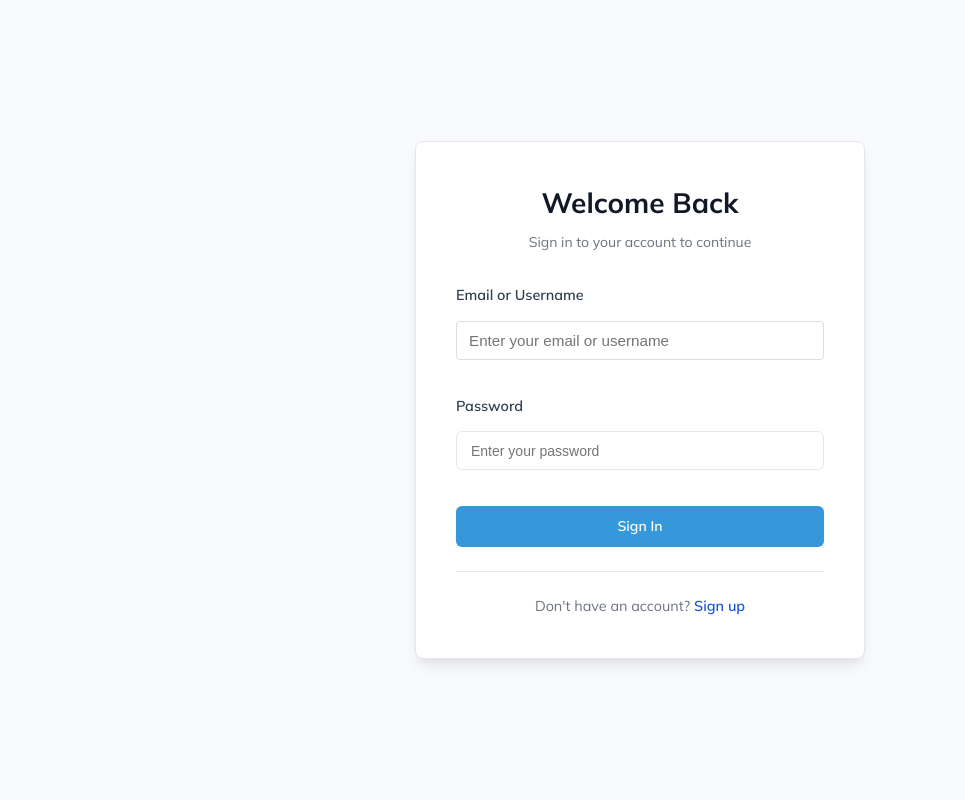
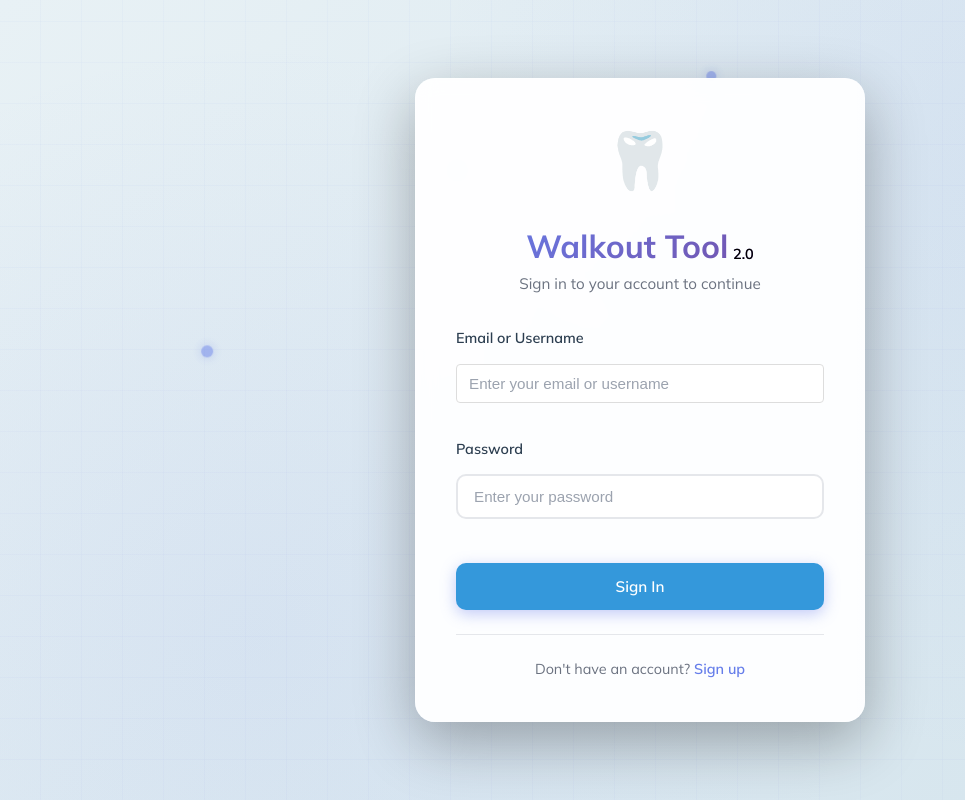
Before and after one commit to gsheetsupportCapline/walkout-frontend, a React (Create React App) app: page /login in a window 1280 px wide. Shown: the whole page, without its empty margins (0-965 px from the left). Built offline with nearby package versions, Linux system fonts and the light colour scheme; no server answers.

Commit message:
login css added

```diff
--- a/src/components/Auth/Auth.css
+++ b/src/components/Auth/Auth.css
@@ -4,17 +4,197 @@
   align-items: center;
   justify-content: center;
   padding: 2rem;
-  background: var(--bg-color);
+  background: linear-gradient(135deg, #e8f1f5 0%, #d4e4ed 100%);
+  position: relative;
+  overflow: hidden;
+}
+
+/* Professional Animated Background with Floating Particles */
+.auth-background {
+  position: absolute;
+  top: 0;
+  left: 0;
+  width: 100%;
+  height: 100%;
+  overflow: hidden;
+  z-index: 0;
+  background-image:
+    radial-gradient(
+      circle at 20% 80%,
+      rgba(102, 126, 234, 0.08) 0%,
+      transparent 50%
+    ),
+    radial-gradient(
+      circle at 80% 20%,
+      rgba(102, 126, 234, 0.08) 0%,
+      transparent 50%
+    );
+}
+
+.gradient-blob {
+  position: absolute;
+  background: rgba(102, 126, 234, 0.5);
+  border-radius: 50%;
+  box-shadow: 0 0 10px rgba(102, 126, 234, 0.3);
+  animation: particleFloat var(--duration) linear infinite;
+  top: -20px;
+}
+
+.blob-1 {
+  width: 12px;
+  height: 12px;
+  left: 15%;
+  --duration: 12s;
+  animation-delay: 0s;
+}
+
+.blob-2 {
+  width: 8px;
+  height: 8px;
+  left: 35%;
+  --duration: 15s;
+  animation-delay: 2s;
+}
+
+.blob-3 {
+  width: 10px;
+  height: 10px;
+  left: 55%;
+  --duration: 13s;
+  animation-delay: 4s;
+}
+
+.auth-background::before {
+  content: "🦷";
+  position: absolute;
+  font-size: 300px;
+  opacity: 0.06;
+  top: 50%;
+  left: 50%;
+  transform: translate(-50%, -50%);
+  z-index: 0;
+  user-select: none;
+  pointer-events: none;
+  filter: grayscale(0.5);
+}
+
+.auth-background::after {
+  content: "";
+  position: absolute;
+  width: 100%;
+  height: 100%;
+  background-image:
+    repeating-linear-gradient(
+      90deg,
+      transparent,
+      transparent 40px,
+      rgba(102, 126, 234, 0.03) 40px,
+      rgba(102, 126, 234, 0.03) 41px
+    ),
+    repeating-linear-gradient(
+      0deg,
+      transparent,
+      transparent 40px,
+      rgba(102, 126, 234, 0.03) 40px,
+      rgba(102, 126, 234, 0.03) 41px
+    );
+  opacity: 1;
+  z-index: 0;
+}
+
+@keyframes particleFloat {
+  0% {
+    transform: translateY(0) translateX(0);
+    opacity: 0;
+  }
+  10% {
+    opacity: 1;
+  }
+  90% {
+    opacity: 1;
+  }
+  100% {
+    transform: translateY(100vh) translateX(20px);
+    opacity: 0;
+  }
 }
 
 .auth-card {
-  background: var(--bg-secondary);
-  border-radius: 8px;
-  box-shadow: var(--shadow-lg);
-  border: 1px solid var(--border-color);
+  background: rgba(255, 255, 255, 0.95);
+  backdrop-filter: blur(10px);
+  border-radius: 20px;
+  box-shadow: 0 20px 60px rgba(0, 0, 0, 0.3);
+  border: 1px solid rgba(255, 255, 255, 0.2);
   padding: 2.5rem;
   width: 100%;
   max-width: 450px;
+  position: relative;
+  z-index: 1;
+  animation: slideUp 0.5s ease-out;
+  overflow: hidden;
+}
+
+.auth-card::before {
+  content: "";
+  position: absolute;
+  top: 0;
+  left: -100%;
+  width: 100%;
+  height: 100%;
+  background: linear-gradient(
+    90deg,
+    transparent,
+    rgba(102, 126, 234, 0.05),
+    transparent
+  );
+  animation: shimmer 3s infinite;
+  z-index: 0;
+}
+
+@keyframes shimmer {
+  0% {
+    left: -100%;
+  }
+  100% {
+    left: 100%;
+  }
+}
+
+.auth-card > * {
+  position: relative;
+  z-index: 1;
+}
+
+@keyframes slideUp {
+  from {
+    opacity: 0;
+    transform: translateY(30px);
+  }
+  to {
+    opacity: 1;
+    transform: translateY(0);
+  }
+}
+
+.auth-logo {
+  display: flex;
+  justify-content: center;
+  margin-bottom: 1.5rem;
+}
+
+.logo-icon {
+  font-size: 3.5rem;
+  animation: bounce 2s infinite;
+}
+
+@keyframes bounce {
+  0%,
+  100% {
+    transform: translateY(0);
+  }
+  50% {
+    transform: translateY(-10px);
+  }
 }
 
 .auth-header {
@@ -23,15 +203,33 @@
 }
 
 .auth-header h1 {
-  font-size: 1.75rem;
+  font-size: 2rem;
   font-weight: 700;
-  color: var(--text-primary);
+  color: #1a1a2e;
   margin-bottom: 0.5rem;
+  background: linear-gradient(135deg, #667eea 0%, #764ba2 100%);
+  -webkit-background-clip: text;
+  -webkit-text-fill-color: transparent;
+  background-clip: text;
+  display: flex;
+  align-items: flex-end;
+  justify-content: center;
+  gap: 0.3rem;
+  line-height: 1.2;
+}
+
+.version-badge {
+  font-size: 0.9rem;
+  font-weight: 600;
+  color: #000000;
+  background: transparent;
+  -webkit-text-fill-color: #000000;
+  padding-bottom: 0.15rem;
 }
 
 .auth-header p {
-  color: var(--text-secondary);
-  font-size: 14px;
+  color: #6b7280;
+  font-size: 0.95rem;
 }
 
 .auth-form {
@@ -47,93 +245,120 @@
 }
 
 .form-group label {
-  font-size: 14px;
+  font-size: 0.875rem;
   font-weight: 600;
-  color: var(--text-primary);
+  color: #374151;
 }
 
 .form-group input,
 .form-group select {
-  padding: 0.65rem 0.875rem;
-  border: 1px solid var(--border-color);
-  border-radius: 6px;
-  font-size: 14px;
-  transition: all 0.2s;
-  background: var(--bg-secondary);
+  padding: 0.75rem 1rem;
+  border: 2px solid #e5e7eb;
+  border-radius: 10px;
+  font-size: 0.95rem;
+  transition: all 0.3s;
+  background: #ffffff;
+  color: #1f2937;
 }
 
 .form-group input:focus,
 .form-group select:focus {
   outline: none;
-  border-color: var(--primary-color);
-  box-shadow: 0 0 0 3px rgba(26, 86, 219, 0.1);
+  border-color: #667eea;
+  box-shadow: 0 0 0 4px rgba(102, 126, 234, 0.1);
+  transform: translateY(-2px);
+}
+
+.form-group input::placeholder {
+  color: #9ca3af;
 }
 
 .auth-card .btn {
-  padding: 0.75rem 1.5rem;
+  padding: 0.875rem 1.5rem;
   border: none;
-  border-radius: 6px;
-  font-size: 14px;
+  border-radius: 10px;
+  font-size: 0.95rem;
   font-weight: 600;
   cursor: pointer;
-  transition: all 0.2s;
+  transition: all 0.3s;
   text-align: center;
+  margin-top: 0.5rem;
 }
 
 .btn-primary {
-  background: var(--primary-color);
+  background: linear-gradient(135deg, #667eea 0%, #764ba2 100%);
   color: white;
+  box-shadow: 0 4px 15px rgba(102, 126, 234, 0.4);
 }
 
 .btn-primary:hover:not(:disabled) {
-  background: var(--primary-dark);
-  box-shadow: var(--shadow-md);
+  transform: translateY(-2px);
+  box-shadow: 0 6px 20px rgba(102, 126, 234, 0.5);
+}
+
+.btn-primary:active:not(:disabled) {
+  transform: translateY(0);
 }
 
 .btn:disabled {
   opacity: 0.6;
   cursor: not-allowed;
+  transform: none !important;
 }
 
 .alert {
-  padding: 0.75rem 1rem;
-  border-radius: 6px;
-  font-size: 13px;
+  padding: 0.875rem 1.125rem;
+  border-radius: 10px;
+  font-size: 0.875rem;
   margin-bottom: 1rem;
   border: 1px solid;
+  animation: slideIn 0.3s ease-out;
+}
+
+@keyframes slideIn {
+  from {
+    opacity: 0;
+    transform: translateY(-10px);
+  }
+  to {
+    opacity: 1;
+    transform: translateY(0);
+  }
 }
 
 .alert-error {
   background: #fef2f2;
   color: #991b1b;
-  border-color: var(--danger-color);
+  border-color: #fca5a5;
 }
 
 .alert-success {
   background: #f0fdf4;
   color: #065f46;
-  border-color: var(--secondary-color);
+  border-color: #86efac;
 }
 
 .auth-footer {
   text-align: center;
   margin-top: 1.5rem;
   padding-top: 1.5rem;
-  border-top: 1px solid var(--border-color);
+  border-top: 1px solid #e5e7eb;
 }
 
 .auth-footer p {
-  color: var(--text-secondary);
+  color: #6b7280;
   font-size: 0.9rem;
 }
 
 .auth-footer a {
-  color: var(--primary-color);
+  color: #667eea;
   text-decoration: none;
   font-weight: 600;
+  transition: color 0.2s;
 }
 
 .auth-footer a:hover {
+  color: #764ba2;
   text-decoration: underline;
 }
 
--- a/src/components/Auth/Login.js
+++ b/src/components/Auth/Login.js
@@ -45,9 +45,21 @@ const Login = () => {
 
   return (
     <div className="auth-container">
+      <div className="auth-background">
+        <div className="gradient-blob blob-1"></div>
+        <div className="gradient-blob blob-2"></div>
+        <div className="gradient-blob blob-3"></div>
+      </div>
+
       <div className="auth-card">
+        <div className="auth-logo">
+          <div className="logo-icon">🦷</div>
+        </div>
+
         <div className="auth-header">
-          <h1>Welcome Back</h1>
+          <h1>
+            Walkout Tool <span className="version-badge">2.0</span>
+          </h1>
           <p>Sign in to your account to continue</p>
         </div>
 
--- a/src/components/Auth/Signup.js
+++ b/src/components/Auth/Signup.js
@@ -46,9 +46,21 @@ const Signup = () => {
 
   return (
     <div className="auth-container">
+      <div className="auth-background">
+        <div className="gradient-blob blob-1"></div>
+        <div className="gradient-blob blob-2"></div>
+        <div className="gradient-blob blob-3"></div>
+      </div>
+
       <div className="auth-card">
+        <div className="auth-logo">
+          <div className="logo-icon">🦷</div>
+        </div>
+
         <div className="auth-header">
-          <h1>Create Account</h1>
+          <h1>
+            Walkout Tool <span className="version-badge">2.0</span>
+          </h1>
           <p>Sign up to get started</p>
         </div>
 
```
